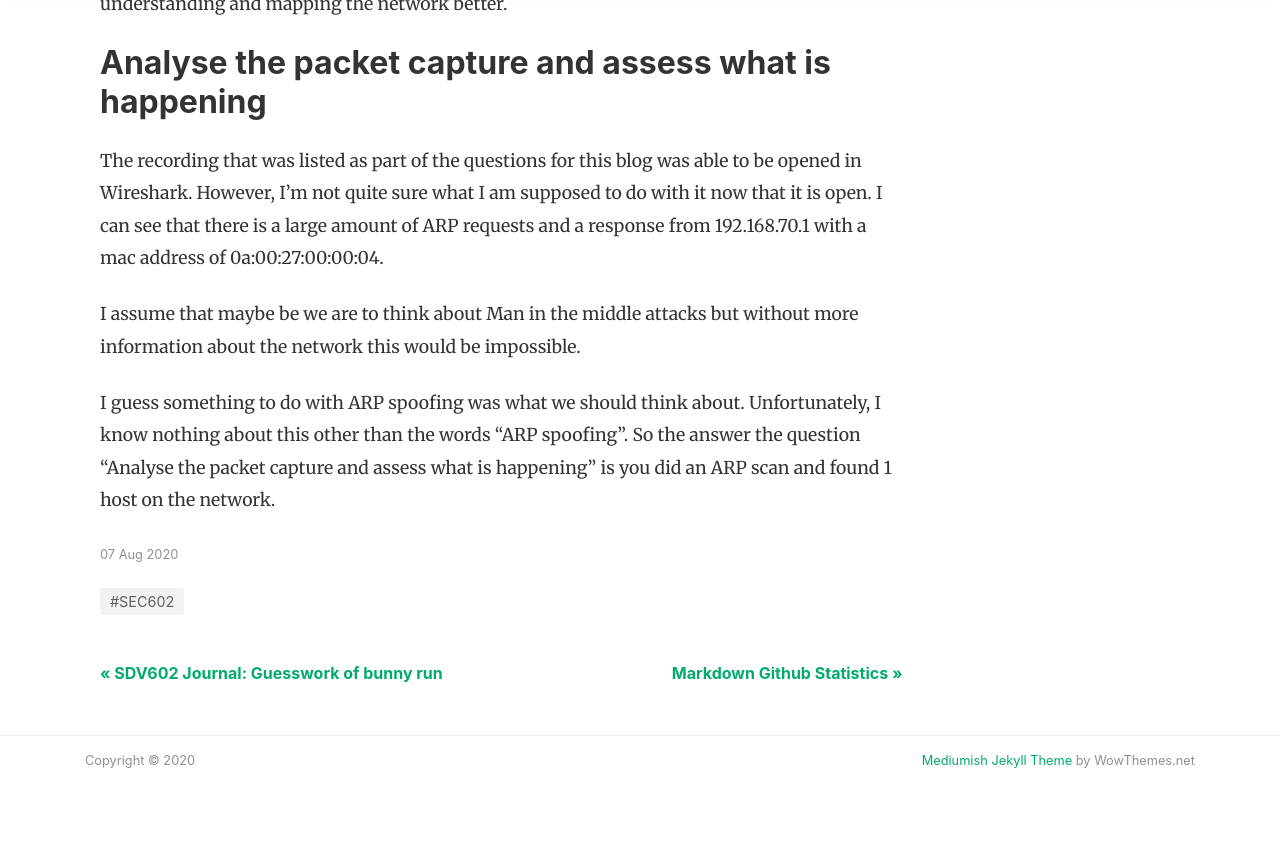
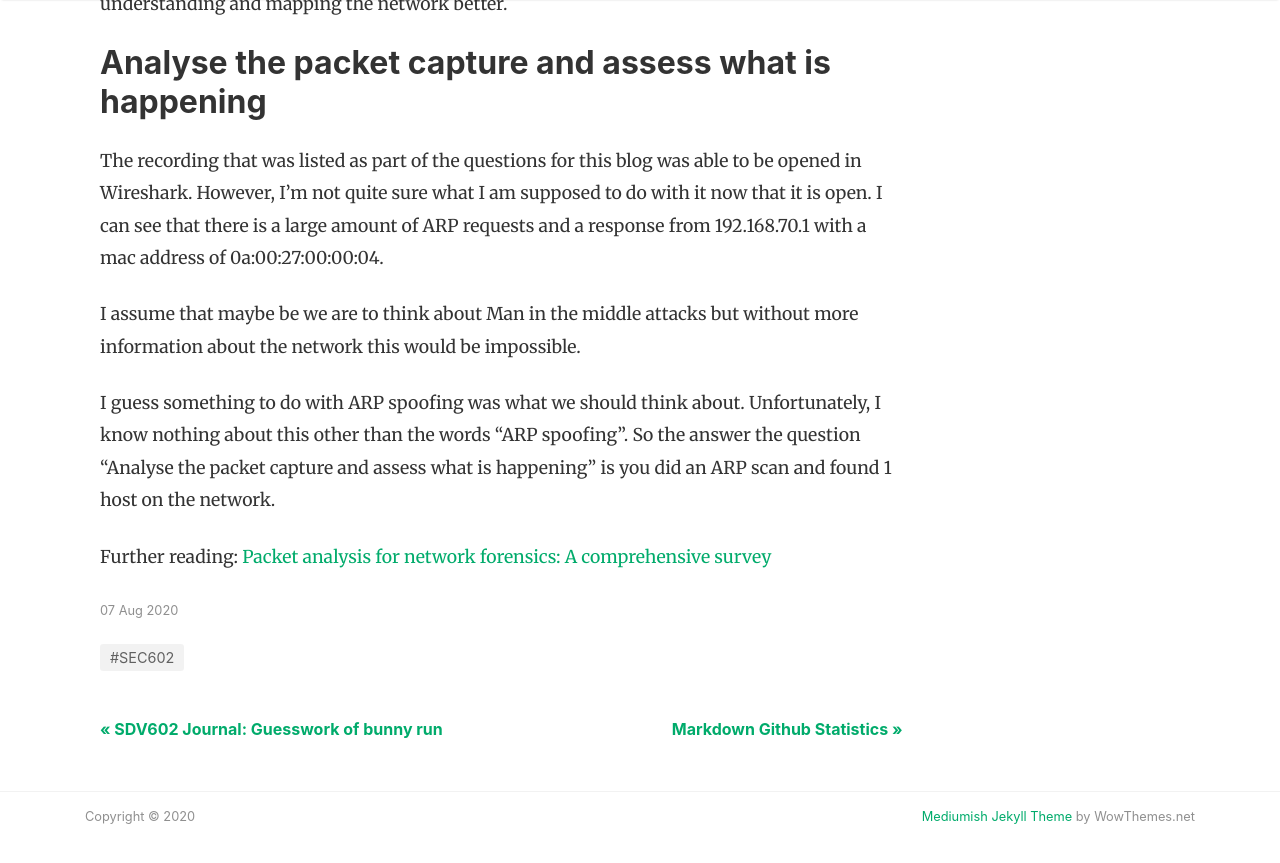
Before and after one commit to MCKevmeister/MCKevmeister.github.io, a Jekyll site: the page built from _posts/2020-07-30-SEC602 -Lab3.md, in a window 1280 px wide and 900 px high, scrolled down 2283 px. Shown: the top 863 px of the window. Built offline with Jekyll 4.4.1, drawn with Linux system fonts in a browser that asks for light colours; nearby versions of some CDN libraries; comment, search, counter and statistics services are not loaded.

Commit message:
updating blog

```diff
--- a/_posts/2020-07-30-SEC602 -Lab3.md
+++ b/_posts/2020-07-30-SEC602 -Lab3.md
@@ -47,3 +47,5 @@ The recording that was listed as part of the questions for this blog was able to
 I assume that maybe be we are to think about Man in the middle attacks but without more information about the network this would be impossible.
 
 I guess something to do with ARP spoofing was what we should think about. Unfortunately, I know nothing about this other than the words “ARP spoofing”. So the answer the question “Analyse the packet capture and assess what is happening” is you did an ARP scan and found 1 host on the network.
+
+Further reading: [Packet analysis for network forensics: A comprehensive survey](https://www.sciencedirect.com/science/article/pii/S1742287619302002?via%3Dihub)
```
Also changed, not shown: assets/images/Xamarin-logo.png (added).
